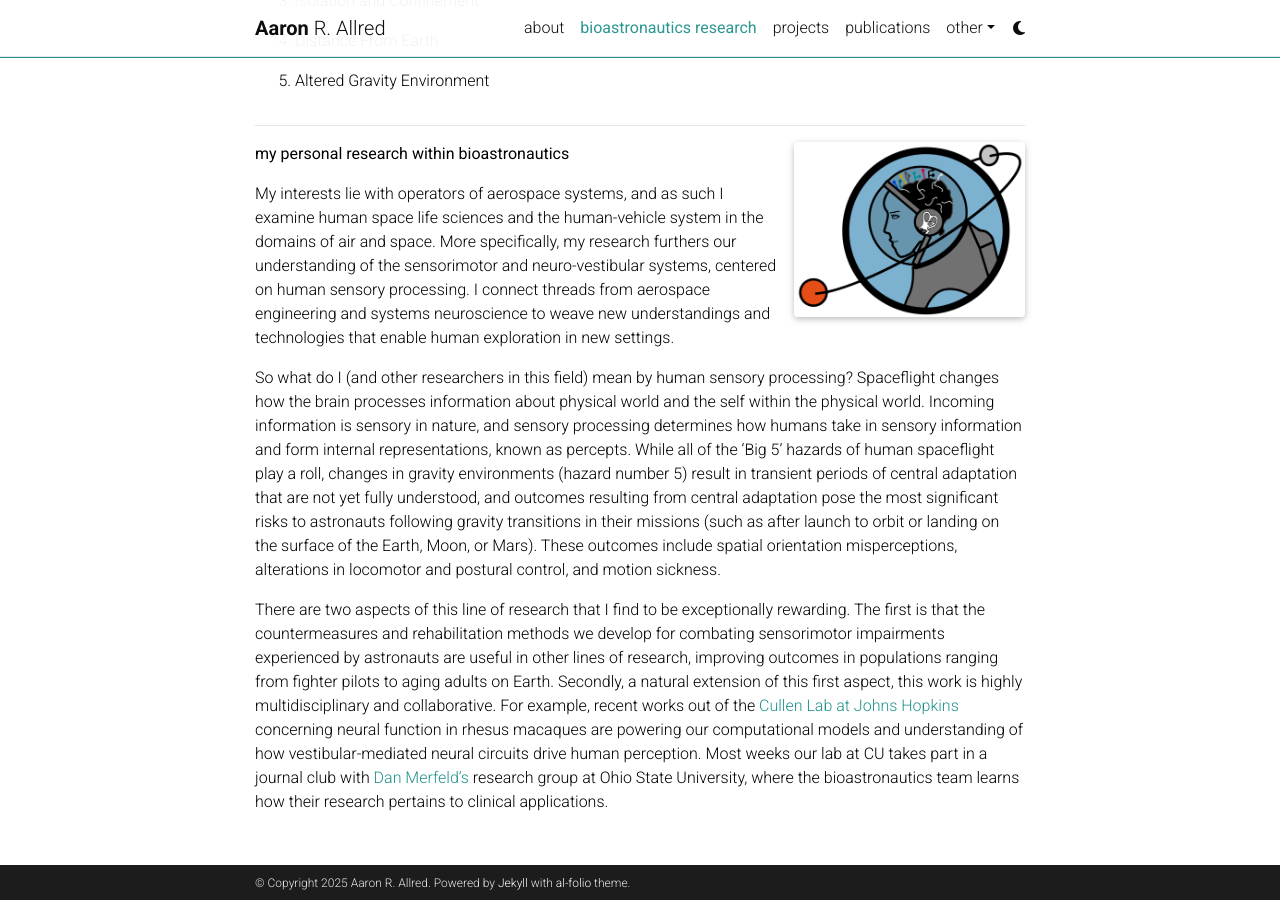
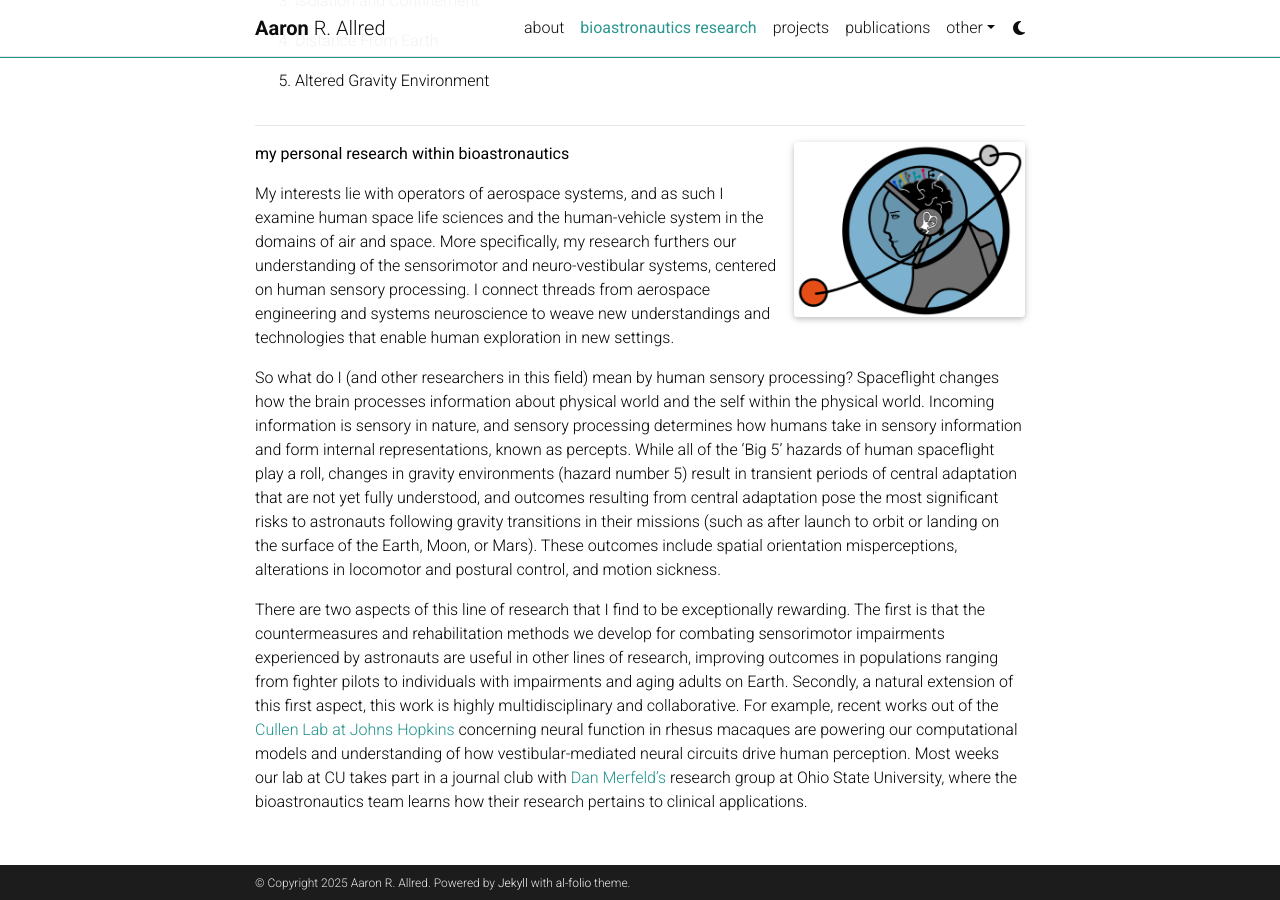
Before and after one commit to aaronallred/aaronallred.github.io, a Jekyll site: the page built from _pages/bioastronautics.md, in a window 1280 px wide and 900 px high, scrolled down 722 px. Built offline with Jekyll 4.4.1, drawn with Linux system fonts in a browser that asks for light colours; full-size pictures stand in for the smaller copies a plugin makes; comment, search, counter and statistics services are not loaded; a style sheet for code colours, icons or effects is not loaded.

Commit message:
Update bioastro_neuro.md

```diff
--- a/_pages/bioastro_neuro.md
+++ b/_pages/bioastro_neuro.md
@@ -4,4 +4,4 @@ My interests lie with operators of aerospace systems, and as such I examine huma
 
 So what do I (and other researchers in this field) mean by human sensory processing? Spaceflight changes how the brain processes information about physical world and the self within the physical world. Incoming information is sensory in nature, and sensory processing determines how humans take in sensory information and form internal representations, known as percepts. While all of the 'Big 5' hazards of human spaceflight play a roll, changes in gravity environments (hazard number 5) result in transient periods of central adaptation that are not yet fully understood, and outcomes resulting from central adaptation pose the most significant risks to astronauts following gravity transitions in their missions (such as after launch to orbit or landing on the surface of the Earth, Moon, or Mars). These outcomes include spatial orientation misperceptions, alterations in locomotor and postural control, and motion sickness.
 
-There are two aspects of this line of research that I find to be exceptionally rewarding. The first is that the countermeasures and rehabilitation methods we develop for combating sensorimotor impairments experienced by astronauts are useful in other lines of research, improving outcomes in populations ranging from fighter pilots to aging adults on Earth. Secondly, a natural extension of this first aspect, this work is highly multidisciplinary and collaborative. For example, recent works out of the [Cullen Lab at Johns Hopkins](https://thecullenlab.org/publications/) concerning neural function in rhesus macaques are powering our computational models and understanding of how vestibular-mediated neural circuits drive human perception. Most weeks our lab at CU takes part in a journal club with [Dan Merfeld's](https://medicine.osu.edu/find-faculty/clinical/otolaryngology/dan-merfeld-phd) research group at Ohio State University, where the bioastronautics team learns how their research pertains to clinical applications.
+There are two aspects of this line of research that I find to be exceptionally rewarding. The first is that the countermeasures and rehabilitation methods we develop for combating sensorimotor impairments experienced by astronauts are useful in other lines of research, improving outcomes in populations ranging from fighter pilots to individuals with impairments and aging adults on Earth. Secondly, a natural extension of this first aspect, this work is highly multidisciplinary and collaborative. For example, recent works out of the [Cullen Lab at Johns Hopkins](https://thecullenlab.org/publications/) concerning neural function in rhesus macaques are powering our computational models and understanding of how vestibular-mediated neural circuits drive human perception. Most weeks our lab at CU takes part in a journal club with [Dan Merfeld's](https://medicine.osu.edu/find-faculty/clinical/otolaryngology/dan-merfeld-phd) research group at Ohio State University, where the bioastronautics team learns how their research pertains to clinical applications.
```
